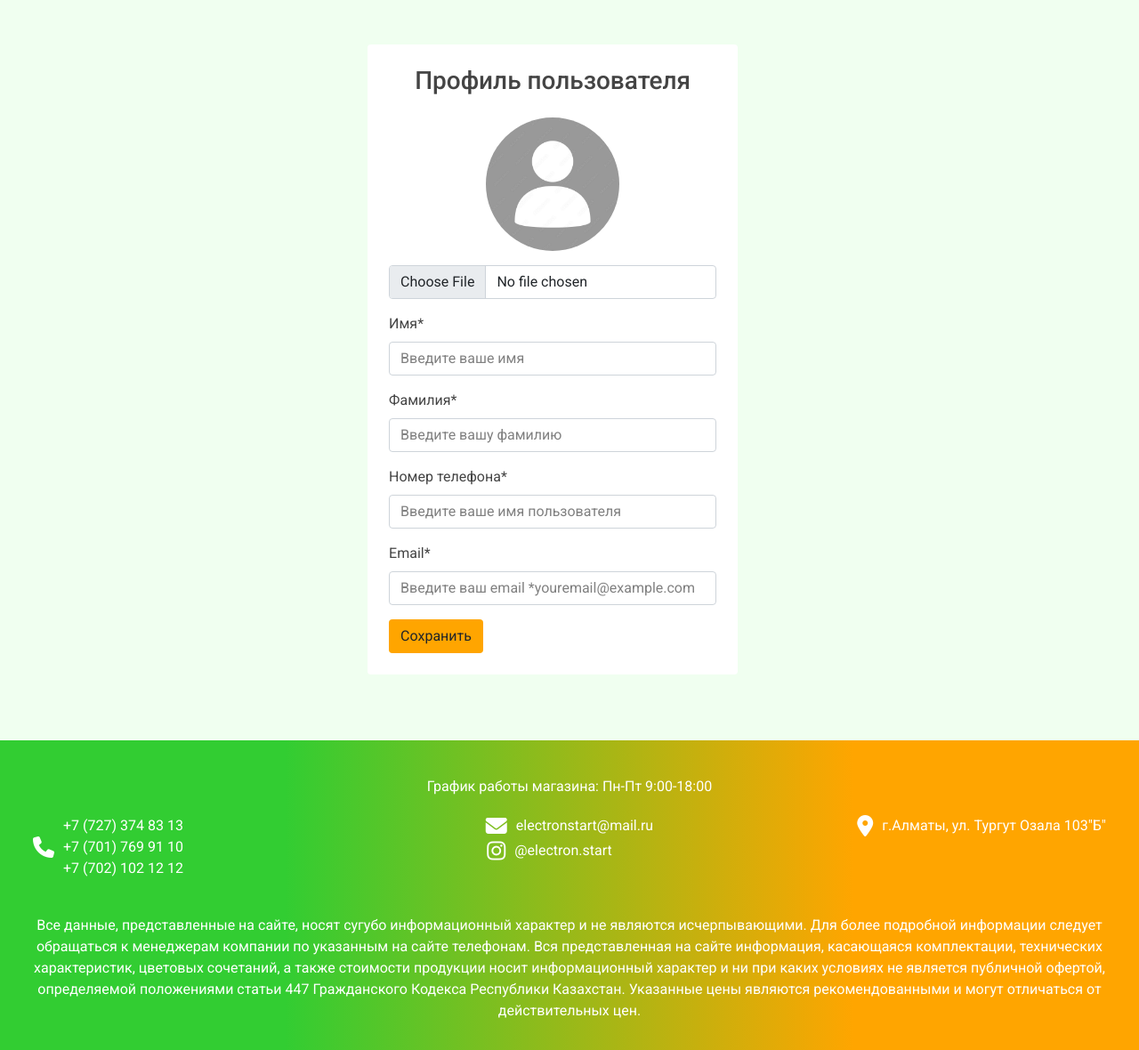
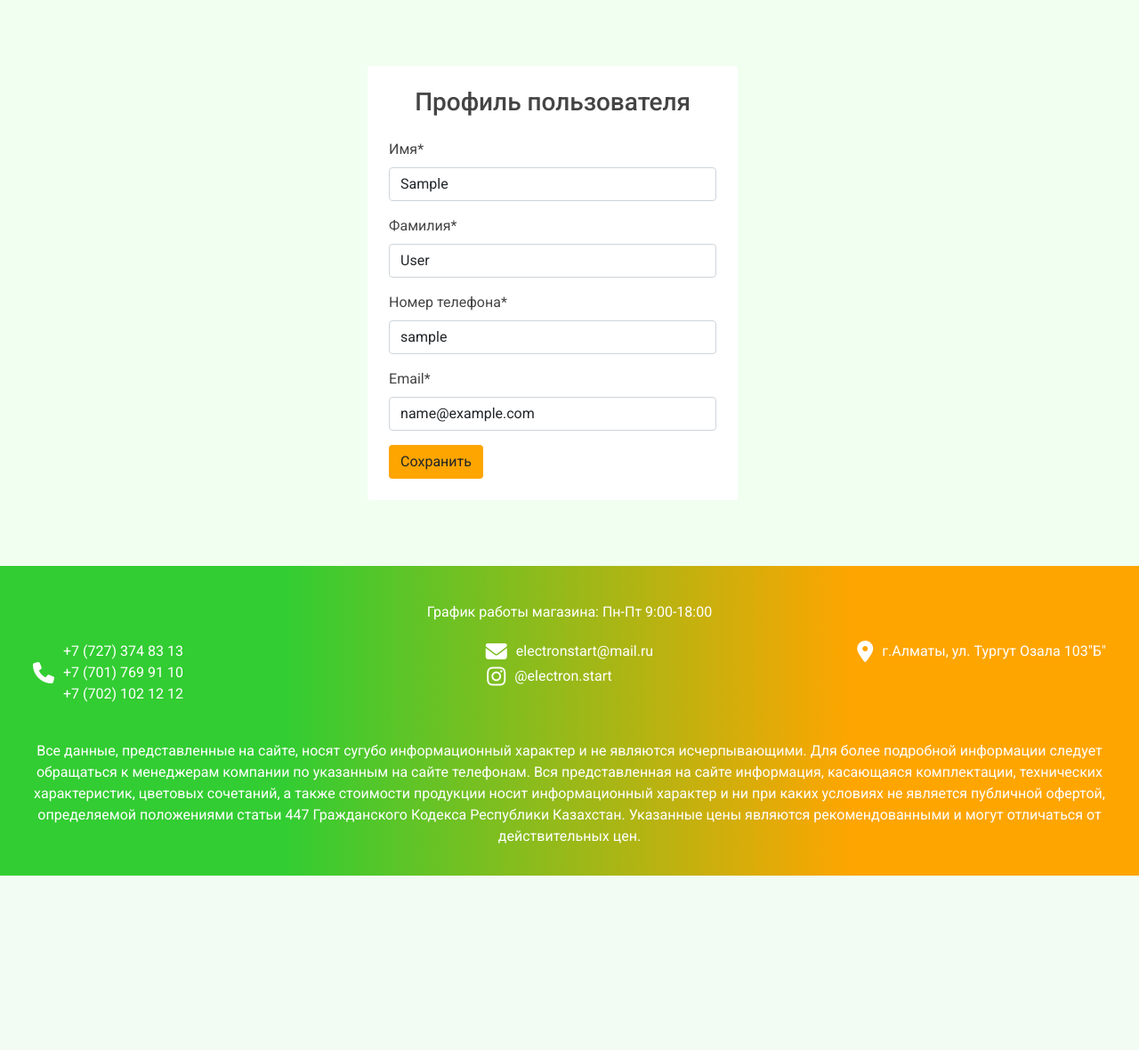
Before and after one commit to Rasty1008/shop-electronStart, a Django app: page /user/profile/ in a window 1280 px wide. Shown: the part 102-1282 px from the top of the page at 89% size. After the commit the page ends 1086 px from the top, so only its background shows below. Run offline with Django 4.2, Linux system fonts and the light colour scheme; the visitor is signed in with stand-in values (Sample User, id 1); some libraries are stand-ins or nearby versions.

Commit message:
Profile file, controller and notifications are ready

```diff
--- /dev/null
+++ b/electronstartpr/static/deps/js/jquery-events.js
@@ -0,0 +1,35 @@
+// Когда html документ готов (прорисован)
+$(document).ready(function () {
+    // Берем из разметки элемент по id - оповещения от django
+    var notification = $('#notification');
+    // И через 2 сек. убираем
+    if (notification.length > 0) {
+        setTimeout(function () {
+            notification.alert('close');
+        }, 2000);
+    }
+
+    // При клике по значку корзины открываем всплывающее(модальное) окно
+    $('#modalButton').click(function () {
+        $('#exampleModal').appendTo('body');
+
+        $('#exampleModal').modal('show');
+    });
+
+    // Собыите клик по кнопке закрыть окна корзины
+    $('#exampleModal .btn-close').click(function () {
+        $('#exampleModal').modal('hide');
+    });
+
+    // Обработчик события радиокнопки выбора способа доставки
+    $("input[name='requires_delivery']").change(function() {
+        var selectedValue = $(this).val();
+        // Скрываем или отображаем input ввода адреса доставки
+        if (selectedValue === "1") {
+            $("#deliveryAddressField").show();
+        } else {
+            $("#deliveryAddressField").hide();
+        }
+    });
+
+});
--- a/electronstartpr/static/deps/js/main.js
+++ /dev/null
@@ -1 +0,0 @@
-console.log('Hello Rasti!')
--- a/electronstartpr/templates/base.html
+++ b/electronstartpr/templates/base.html
@@ -20,7 +20,8 @@
     <link rel="stylesheet" href="https://cdnjs.cloudflare.com/ajax/libs/font-awesome/6.6.0/css/all.min.css">
     <link rel="stylesheet" href="{% static "deps/css/main.css" %}">
     {% block css %}{% endblock %}
-    <script src="{% static "deps/js/main.js" %}"></script>
+    <script src="https://code.jquery.com/jquery-3.7.1.min.js"></script>
+    <script src="{% static "deps/js/jquery-events.js" %}"></script>
 </head>
 
 <body>
--- a/electronstartpr/templates/notifications.html
+++ b/electronstartpr/templates/notifications.html
@@ -1,6 +1,7 @@
 {% load static %}
 
 {% if form.non_field_errors %}
+<!-- Для non_field_erors  -->
 <div class="container mt-4">
     <div class="row justify-content-center">
         <div class="col-md-6">
@@ -12,3 +13,31 @@
     </div>
 </div>
 {% endif %}
+
+<!-- Для оповещений -->
+<div class="container mt-4">
+    <div class="row justify-content-center">
+        <div class="col-md-6">
+            {% if messages %}
+                {% for message in messages %}
+                    {% if message.tags == 'success' %}
+                    <div id="notification" class="position-fixed start-50 translate-middle-x z-3 alert alert-success fade show custom-shadow"
+                        style="width: 600px; padding: 0.4rem 1rem; font-size: 0.9rem; line-height: 1.2;" role="alert">
+                        {{ message }}
+                    </div>
+                    {% endif %}
+                    {% if message.tags == 'warning' %}
+                    <div id="notification" class="position-fixed start-50 translate-middle-x z-3 alert alert-danger fade show custom-shadow"
+                        style="width: 600px; padding: 0.4rem 1rem; font-size: 0.9rem; line-height: 1.2;" role="alert">
+                        {{ message }}
+                    </div>
+                    {% endif %}
+                {% endfor %}
+            {% else %}
+            <div id="jq-notification" class="position-fixed start-50 translate-middle-x z-3 alert alert-success fade show custom-shadow" style="display: none;"
+                style="width: 600px; padding: 0.4rem 1rem; font-size: 0.9rem; line-height: 1.2;" role="alert">
+            </div>
+            {% endif %}
+        </div>
+    </div>
+</div>
--- a/electronstartpr/users/forms.py
+++ b/electronstartpr/users/forms.py
@@ -1,8 +1,9 @@
 from django import forms
-from django.contrib.auth.forms import AuthenticationForm, UserCreationForm
+from django.contrib.auth.forms import AuthenticationForm, UserCreationForm, UserChangeForm
 
 from users.models import User
-import re
+from users.mixins.form_mixins import PhoneValidationMixin
+
 
 class UserLoginForm(AuthenticationForm):
     class Meta:
@@ -12,7 +13,7 @@ class UserLoginForm(AuthenticationForm):
     username = forms.CharField()
     password = forms.CharField()
 
-class UserRegistrationForm(UserCreationForm):
+class UserRegistrationForm(PhoneValidationMixin, UserCreationForm):
     class Meta:
         model = User
         fields = ('first_name', 'last_name', 'username', 'email', 'password1', 'password2')
@@ -24,8 +25,12 @@ class UserRegistrationForm(UserCreationForm):
     password1 = forms.CharField()
     password2 = forms.CharField()
 
-    def clean_username(self):
-        username = self.cleaned_data['username']
-        if not re.match(r'^\+?\d{10,15}$', username):
-            raise forms.ValidationError('Введите корректный номер телефона.')
-        return username
+class ProfileForm(PhoneValidationMixin, UserChangeForm):
+    class Meta:
+        model = User
+        fields = ('first_name', 'last_name', 'username', 'email')
+
+    first_name = forms.CharField()
+    last_name = forms.CharField()
+    username = forms.CharField()
+    email = forms.CharField()
--- a/electronstartpr/users/templates/users/profile.html
+++ b/electronstartpr/users/templates/users/profile.html
@@ -19,34 +19,52 @@
                         <div class="col-md-6">
                             <div class=" bg-white p-4 mb-4 mx-2 rounded custom-shadow">
                                 <h3 class="text-center mb-4">Профиль пользователя</h3>
-                                <form>
+                                <form action="{% url "user:profile" %}" method="post">
+                                    {% csrf_token %}
                                     <div class="row">
-                                        <div class="col-md-12 mb-3 text-center">
-                                            <img src="{% static "deps/img/icons-user.jpg" %}" alt="Аватар пользователя"
-                                                class="img-fluid rounded-circle" style="max-width: 150px;">
-                                            <input type="file" class="form-control mt-3" id="avatar"
-                                                accept="image/*">
+                                        <div class="col-md-12 mb-3">
+                                            <label for="id_first_name" class="form-label">Имя*</label>
+                                            <input type="text" class="form-control" id="id_first_name"
+                                                name = "first_name"
+                                                placeholder="Введите ваше имя"
+                                                value="{{ form.first_name.value }}"
+                                                required>
+                                                {% if form.first_name.errors %}
+                                                <div class="alert alert-danger alert-dismissible fade show">{{ form.first_name.errors }}</div>
+                                                {% endif %}
                                         </div>
                                         <div class="col-md-12 mb-3">
-                                            <label for="firstName" class="form-label">Имя*</label>
-                                            <input type="text" class="form-control" id="firstName"
-                                                placeholder="Введите ваше имя" value="" required>
+                                            <label for="id_last_name" class="form-label">Фамилия*</label>
+                                            <input type="text" class="form-control" id="id_last_name"
+                                                name = "last_name"
+                                                placeholder="Введите вашу фамилию"
+                                                value="{{ form.last_name.value }}"
+                                                required>
+                                                {% if form.last_name.errors %}
+                                                <div class="alert alert-danger alert-dismissible fade show">{{ form.last_name.errors }}</div>
+                                                {% endif %}
                                         </div>
                                         <div class="col-md-12 mb-3">
-                                            <label for="lastName" class="form-label">Фамилия*</label>
-                                            <input type="text" class="form-control" id="lastName"
-                                                placeholder="Введите вашу фамилию" value="" required>
+                                            <label for="id_username" class="form-label">Номер телефона*</label>
+                                            <input type="text" class="form-control" id="id_username"
+                                                name = "username"
+                                                placeholder="Введите ваш номер телефона"
+                                                value="{{ form.username.value }}"
+                                                required>
+                                                {% if form.username.errors %}
+                                                <div class="alert alert-danger alert-dismissible fade show">{{ form.username.errors }}</div>
+                                                {% endif %}
                                         </div>
                                         <div class="col-md-12 mb-3">
-                                            <label for="username" class="form-label">Номер телефона*</label>
-                                            <input type="text" class="form-control" id="username"
-                                                placeholder="Введите ваше имя пользователя" value="" required>
-                                        </div>
-                                        <div class="col-md-12 mb-3">
-                                            <label for="email" class="form-label">Email*</label>
-                                            <input type="email" class="form-control" id="email"
-                                                placeholder="Введите ваш email *youremail@example.com" value=""
+                                            <label for="id_email" class="form-label">Email*</label>
+                                            <input type="email" class="form-control" id="id_email"
+                                                name = "email"
+                                                placeholder="Введите ваш email *youremail@example.com"
+                                                value="{{ form.email.value }}"
                                                 required>
+                                                {% if form.email.errors %}
+                                                <div class="alert alert-danger alert-dismissible fade show">{{ form.email.errors }}</div>
+                                                {% endif %}
                                         </div>
                                     </div>
                                     <button type="submit" class="btn btn-block">Сохранить</button>
--- a/electronstartpr/users/views.py
+++ b/electronstartpr/users/views.py
@@ -1,9 +1,11 @@
-from django.contrib import auth
+from django.contrib.auth.decorators import login_required
+
+from django.contrib import auth, messages
 from django.http import HttpResponseRedirect
 from django.shortcuts import render, redirect
 from django.urls import reverse
 
-from users.forms import UserLoginForm, UserRegistrationForm
+from users.forms import UserLoginForm, UserRegistrationForm, ProfileForm
 
 def login(request):
     if request.method == 'POST':
@@ -14,6 +16,7 @@ def login(request):
             user = auth.authenticate(username=username, password=password)
             if user:
                 auth.login(request, user)
+                messages.success(request, 'Вы успешно вошли в систему.')
                 return HttpResponseRedirect(reverse('main:index'))
     else:
         form = UserLoginForm()
@@ -33,6 +36,7 @@ def registration(request):
             form.save()
             user = form.instance
             auth.login(request, user)
+            messages.success(request, 'Вы успешно зарегистрированы и вошли в систему.')
             return HttpResponseRedirect(reverse('main:index'))
     else:
         form = UserRegistrationForm()
@@ -43,13 +47,25 @@ def registration(request):
     }
     return render(request, 'users/registration.html', context)
 
+@login_required
+def profile(request):
+    if request.method == 'POST':
+        form = ProfileForm(instance=request.user, data=request.POST)
+        if form.is_valid():
+            form.save()
+            messages.success(request, 'Профиль успешно обновлен.')
+            return HttpResponseRedirect(reverse('users:profile'))
+    else:
+        form = ProfileForm(instance=request.user)
 
-def profile(request):
     context = {
-        'title': 'Личный кабинет'
+        'title': 'Личный кабинет',
+        'form': form
     }
     return render(request, 'users/profile.html', context)
 
+@login_required
 def logout(request):
+    messages.success(request, 'Вы успешно вышли из системы.')
     auth.logout(request)
     return redirect(reverse('main:index'))
```
Also changed, not shown: electronstartpr/users/mixins/form_mixins.py (added, +10 -0 lines), electronstartpr/static/deps/js/jquery-ajax.js (added).
